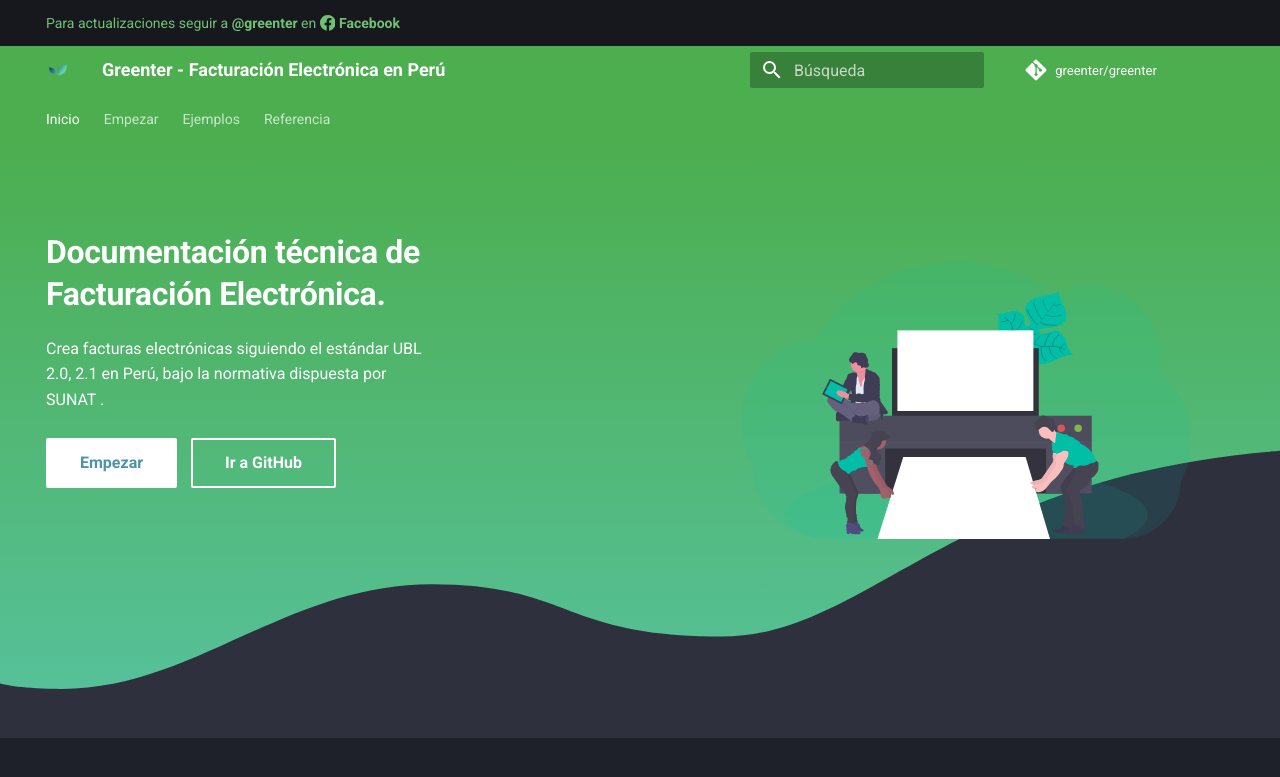
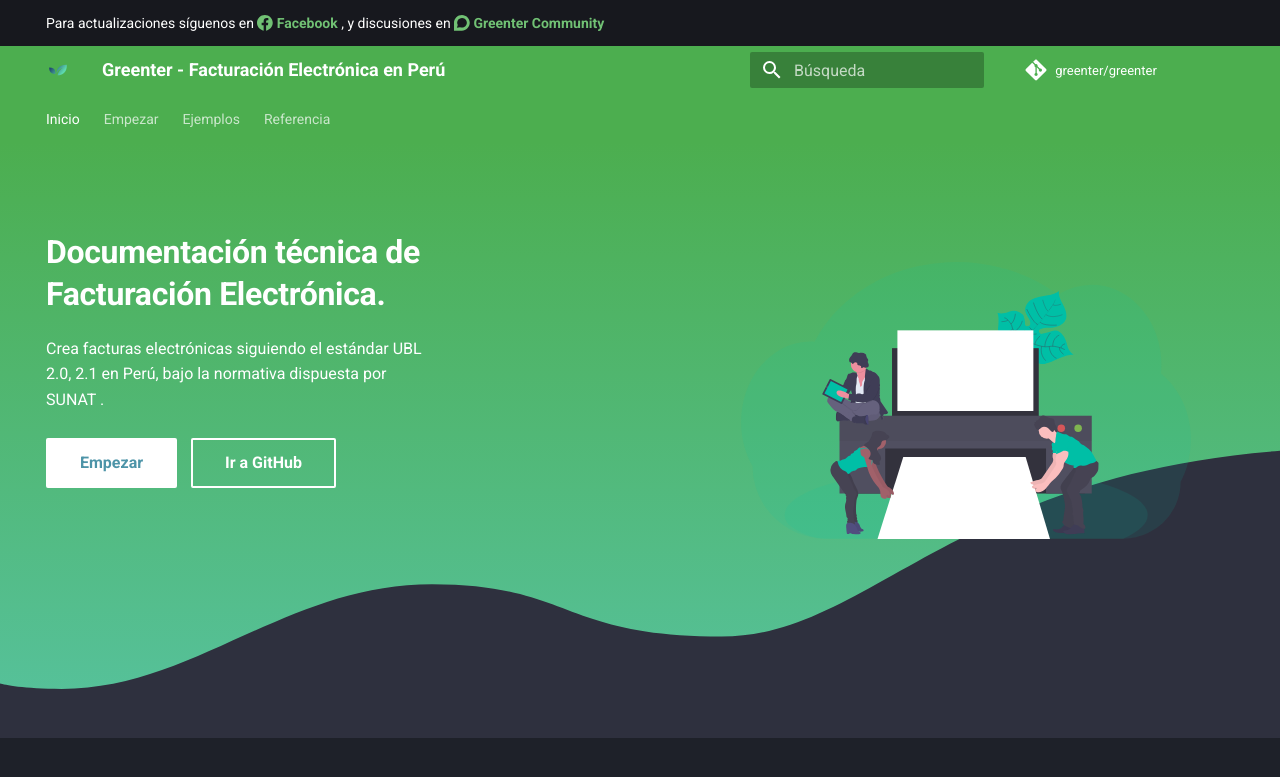
Before and after one commit to thegreenter/docs, an MkDocs documentation site: the page built from docs/index.md, in a window 1280 px wide. Shown: the top 777 px of the page. Built offline with MkDocs 1.6.1 and Material for MkDocs 9.7.7, drawn with Linux system fonts in a browser that asks for light colours.

Commit message:
Add greenter community link

```diff
--- a/docs/overrides/main.html
+++ b/docs/overrides/main.html
@@ -40,12 +40,26 @@
       margin-left: .2em;
       color: #1877f2;
     }
+    /* Discourse icon */
+    .md-announce .discourse {
+      margin-left: .2em;
+      color: #04c45a;
+    }
   </style>
-  <a href="https://fb.me/thegreenter" target="_blank">
-    Para actualizaciones seguir a <strong>@greenter</strong> en
+  <div>
+    Para actualizaciones síguenos en
+    <a href="https://fb.me/thegreenter" target="_blank">
     <span class="twemoji facebook">
         <svg role="img" viewBox="0 0 24 24" xmlns="http://www.w3.org/2000/svg"><path d="M23.9981 11.9991C23.9981 5.37216 18.626 0 11.9991 0C5.37216 0 0 5.37216 0 11.9991C0 17.9882 4.38789 22.9522 10.1242 23.8524V15.4676H7.07758V11.9991H10.1242V9.35553C10.1242 6.34826 11.9156 4.68714 14.6564 4.68714C15.9692 4.68714 17.3424 4.92149 17.3424 4.92149V7.87439H15.8294C14.3388 7.87439 13.8739 8.79933 13.8739 9.74824V11.9991H17.2018L16.6698 15.4676H13.8739V23.8524C19.6103 22.9522 23.9981 17.9882 23.9981 11.9991Z"/></svg>
     </span>
     <strong>Facebook</strong>
-  </a>
+    </a>
+    </a>, y discusiones en
+    <a href="https://community.greenter.dev/" target="_blank">
+    <span class="twemoji discourse">
+      <svg role="img" viewBox="0 0 24 24" xmlns="http://www.w3.org/2000/svg"><path d="M12.103 0C18.666 0 24 5.485 24 11.997c0 6.51-5.33 11.99-11.9 11.99L0 24V11.79C0 5.28 5.532 0 12.103 0zm.116 4.563c-2.593-.003-4.996 1.352-6.337 3.57-1.33 2.208-1.387 4.957-.148 7.22L4.4 19.61l4.794-1.074c2.745 1.225 5.965.676 8.136-1.39 2.17-2.054 2.86-5.228 1.737-7.997-1.135-2.778-3.84-4.59-6.84-4.585h-.008z"/></svg>
+    </span>
+    <strong>Greenter Community</strong>
+    </a>
+  </div>
 {% endblock %}
```
Also changed, not shown: docs/starter.md (+4 -0 lines).
